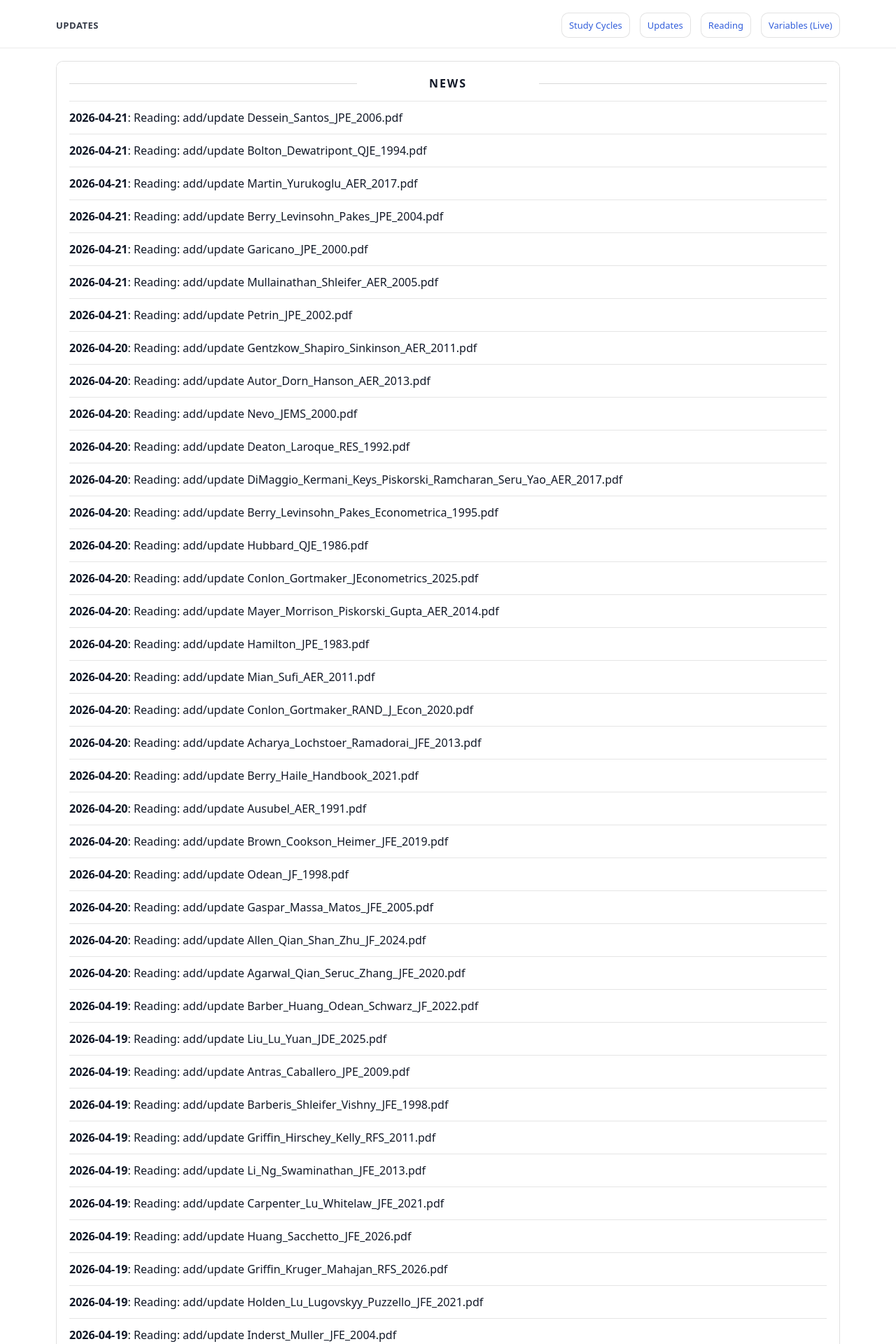
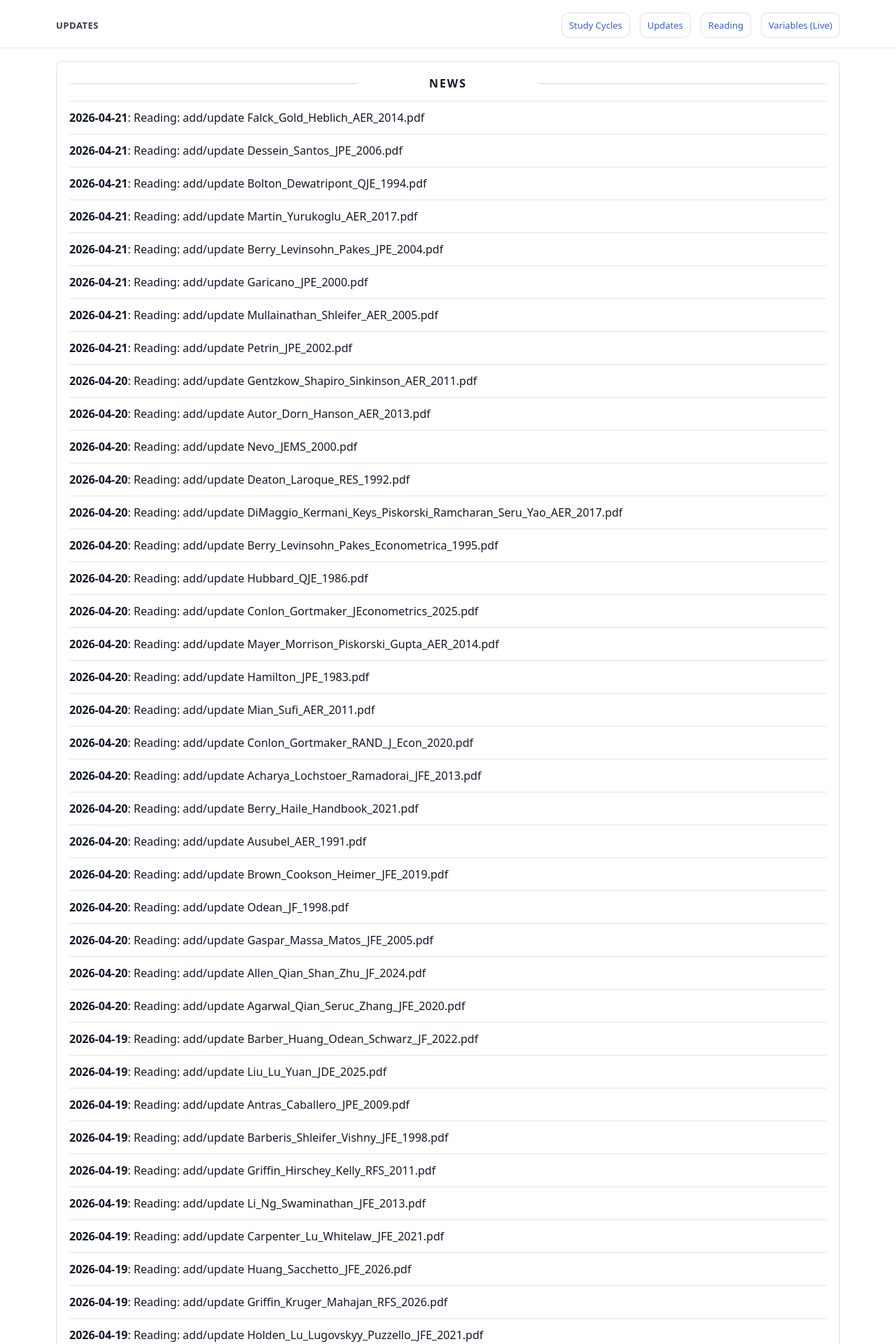
Before and after one commit to yaxinzn/study-archive, a Jekyll site: the page built from updates/index.md, in a window 1280 px wide. Shown: the top 1920 px of the page at 70% size. Built offline with Jekyll 4.4.1, drawn with Linux system fonts in a browser that asks for light colours; some of the changed text lies outside the part shown.

Commit message:
chore: update NEWS feed

```diff
--- a/_data/news.yml
+++ b/_data/news.yml
@@ -1,4 +1,7 @@
 # Auto-generated update history (sorted newest -> oldest). Do not edit manually.
+- ts: "1776725291"
+  date: "2026-04-21"
+  title: "Reading: add/update Falck_Gold_Heblich_AER_2014.pdf"
 - ts: "1776723923"
   date: "2026-04-21"
   title: "Reading: add/update Dessein_Santos_JPE_2006.pdf"
```
